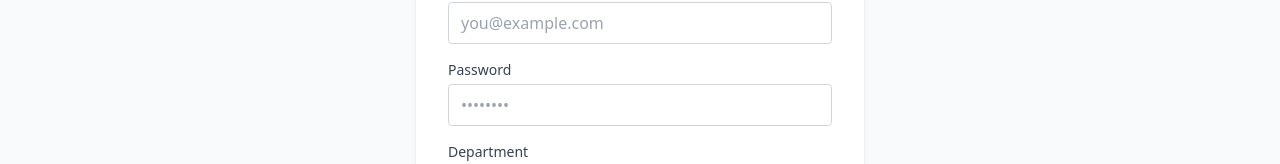
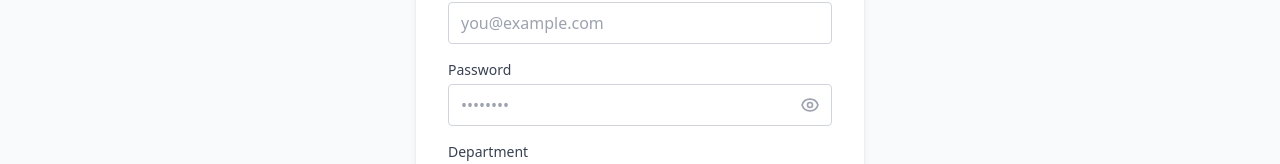
Before and after one commit to josetin21/Eventra-frontend, a React (Vite) app: page /register in a window 1280 px wide. Shown: the part 393-557 px from the top of the page. Built offline with nearby package versions, Linux system fonts and the light colour scheme.

Commit message:
feat: add show/hide password toggle to Register

```diff
--- a/src/pages/Register.jsx
+++ b/src/pages/Register.jsx
@@ -14,6 +14,7 @@
     const [error, setError] = useState('')
     const [loading, setLoading] = useState(false)
     const navigate = useNavigate()
+    const [showPassword, setShowPassword] = useState(false)
 
     const handleChange = (e) =>{
         setFormData({ ...formData, [e.target.name]: e.target.value })
@@ -88,8 +89,9 @@
                         <label className="block text-sm font-medium text-gray-700 mb-1">
                             Password
                         </label>
+                        <div className="relative">
                             <input
-                            type="password"
+                                type={showPassword ? 'text' : 'password'}
                                 name="password"
                                 value={formData.password}
                                 onChange={handleChange}
@@ -97,6 +99,23 @@
                                 placeholder="••••••••"
                                 required
                             />
+                            <button
+                                type="button"
+                                onClick={() => setShowPassword(!showPassword)}
+                                className="absolute right-3 top-1/2 -translate-y-1/2 text-gray-400 hover:text-gray-600"
+                            >
+                                {showPassword ? (
+                                    <svg xmlns="http://www.w3.org/2000/svg" className="h-5 w-5" fill="none" viewBox="0 0 24 24" stroke="currentColor">
+                                        <path strokeLinecap="round" strokeLinejoin="round" strokeWidth={2} d="M13.875 18.825A10.05 10.05 0 0112 19c-4.478 0-8.268-2.943-9.543-7a9.97 9.97 0 011.563-3.029m5.858.908a3 3 0 114.243 4.243M9.878 9.878l4.242 4.242M9.88 9.88l-3.29-3.29m7.532 7.532l3.29 3.29M3 3l3.59 3.59m0 0A9.953 9.953 0 0112 5c4.478 0 8.268 2.943 9.543 7a10.025 10.025 0 01-4.132 4.411m0 0L21 21" />
+                                    </svg>
+                                ) : (
+                                    <svg xmlns="http://www.w3.org/2000/svg" className="h-5 w-5" fill="none" viewBox="0 0 24 24" stroke="currentColor">
+                                        <path strokeLinecap="round" strokeLinejoin="round" strokeWidth={2} d="M15 12a3 3 0 11-6 0 3 3 0 016 0z" />
+                                        <path strokeLinecap="round" strokeLinejoin="round" strokeWidth={2} d="M2.458 12C3.732 7.943 7.523 5 12 5c4.478 0 8.268 2.943 9.542 7-1.274 4.057-5.064 7-9.542 7-4.477 0-8.268-2.943-9.542-7z" />
+                                    </svg>
+                                )}
+                            </button>
+                        </div>
                     </div>
 
                     <div className="mb-4">
```
Lines whose indentation alone changed are shown as unchanged.
